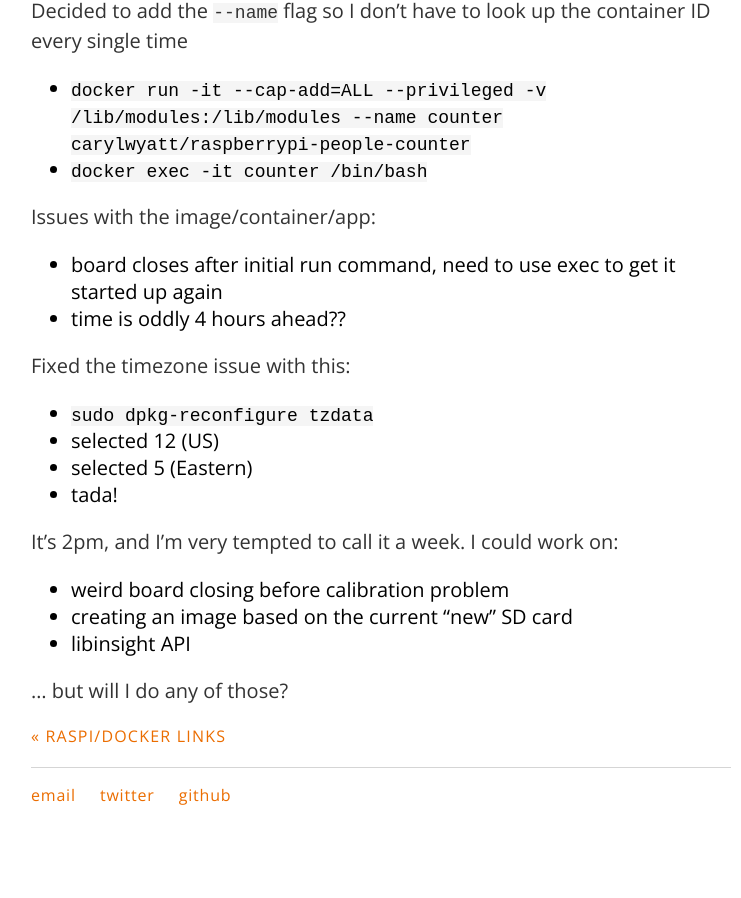
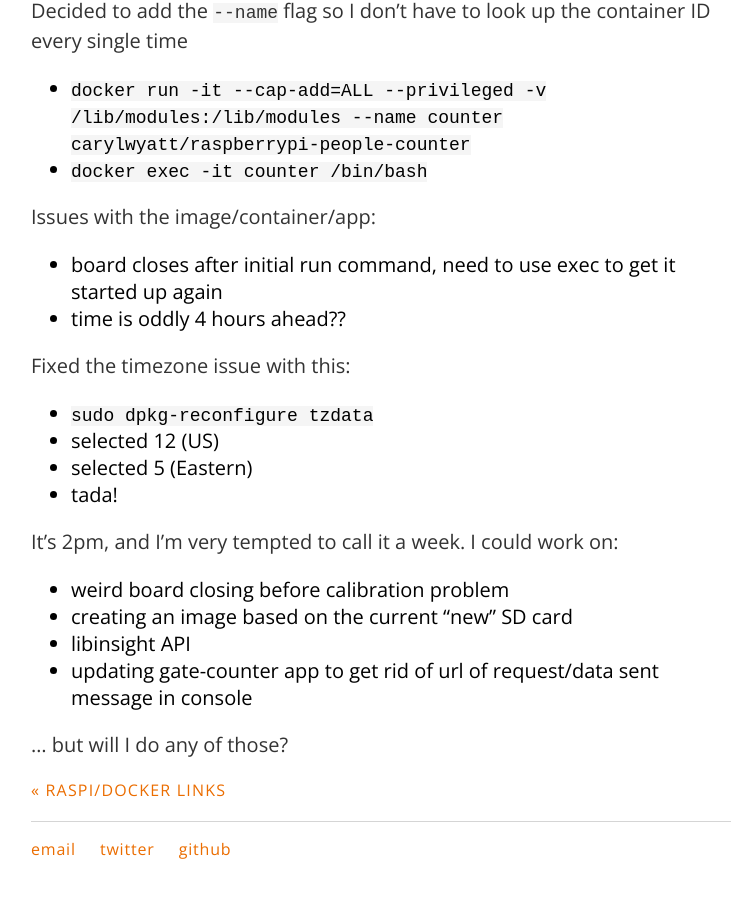
Before and after one commit to carylwyatt/carylwyatt.github.io, a Jekyll site: the page built from _posts/2018-08-13-week-of-13-august.md, in a window 1280 px wide and 900 px high, scrolled down 6838 px. Shown: the whole window, without its empty margins (259-1000 px from the left). Built offline with Jekyll 4.4.1, drawn with Linux system fonts in a browser that asks for light colours; emoji names are drawn with the system emoji font; before the commit the page ends 7684 px from its top, so only the background shows below that.

Commit message:
formatting

```diff
--- a/_posts/2018-08-13-week-of-13-august.md
+++ b/_posts/2018-08-13-week-of-13-august.md
@@ -175,5 +175,6 @@ It's 2pm, and I'm very tempted to call it a week. I could work on:
 - weird board closing before calibration problem
 - creating an image based on the current "new" SD card
 - libinsight API
+- updating gate-counter app to get rid of url of request/data sent message in console
 
 ... but will I do any of those?
```
Also changed, not shown: _posts/2018-08-06-week-of-6-august.md (+0 -1 lines).
